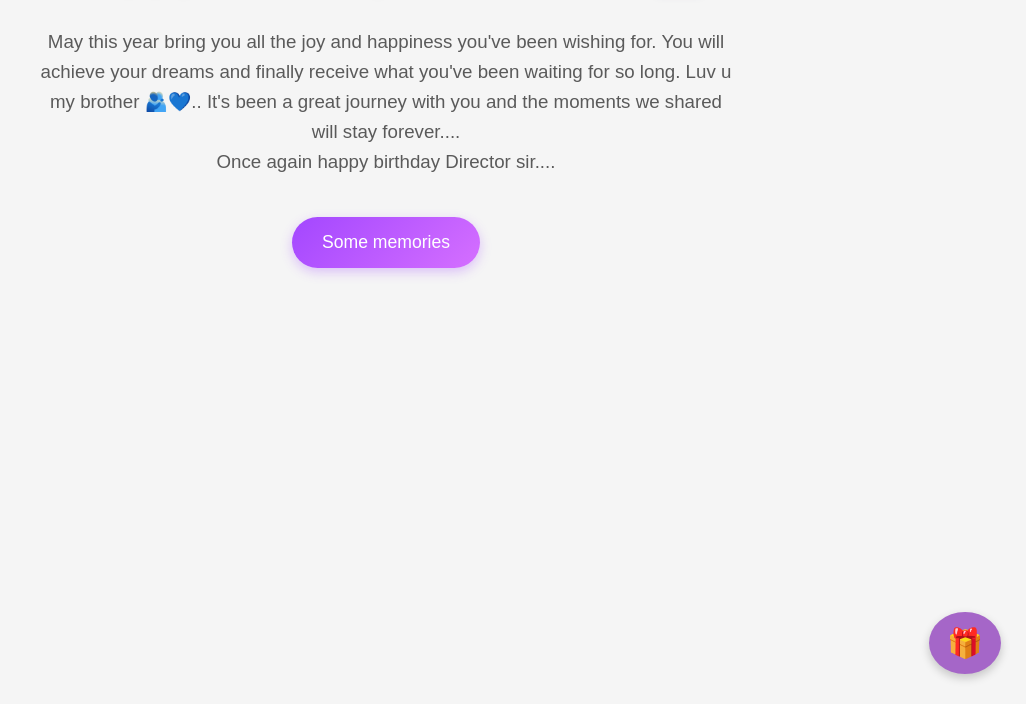
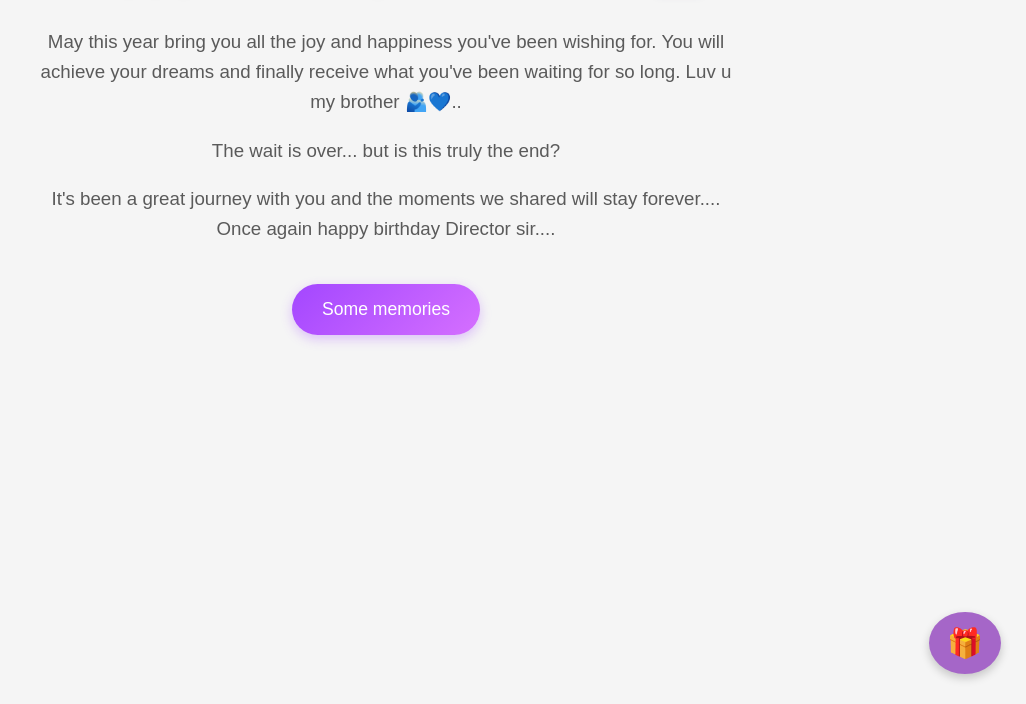
Before and after one commit to usertalent8/Wish, a plain HTML site: page index.html in a window 1280 px wide. Shown: the part 96-800 px from the top of the page, without its empty margins (254-1280 px from the left). Drawn offline with Linux system fonts and the light colour scheme.

Commit message:
Update index.html

```diff
--- a/index.html
+++ b/index.html
@@ -14,7 +14,9 @@
         <h1>Happy Birthday Brother 💙 🫂</h1>
         <h3>May this year bring you all the joy and happiness you've been wishing for. You will achieve your dreams and
             finally receive what you've been waiting for so long.
-            Luv u my brother 🫂💙.. It's been a great journey with you and the moments we shared will stay forever....
+            Luv u my brother 🫂💙..
+            <p>The wait is over... but is this truly the end?</p>
+            It's been a great journey with you and the moments we shared will stay forever....
            <br> Once again happy birthday Director sir....
         </h3>
     </div>
```
